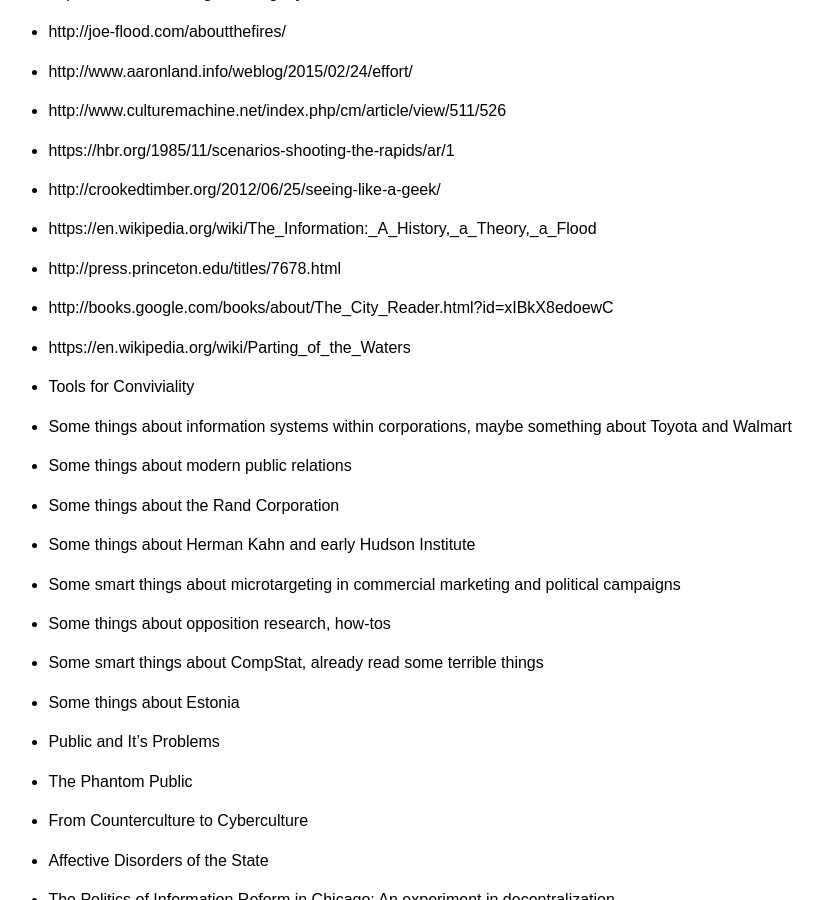
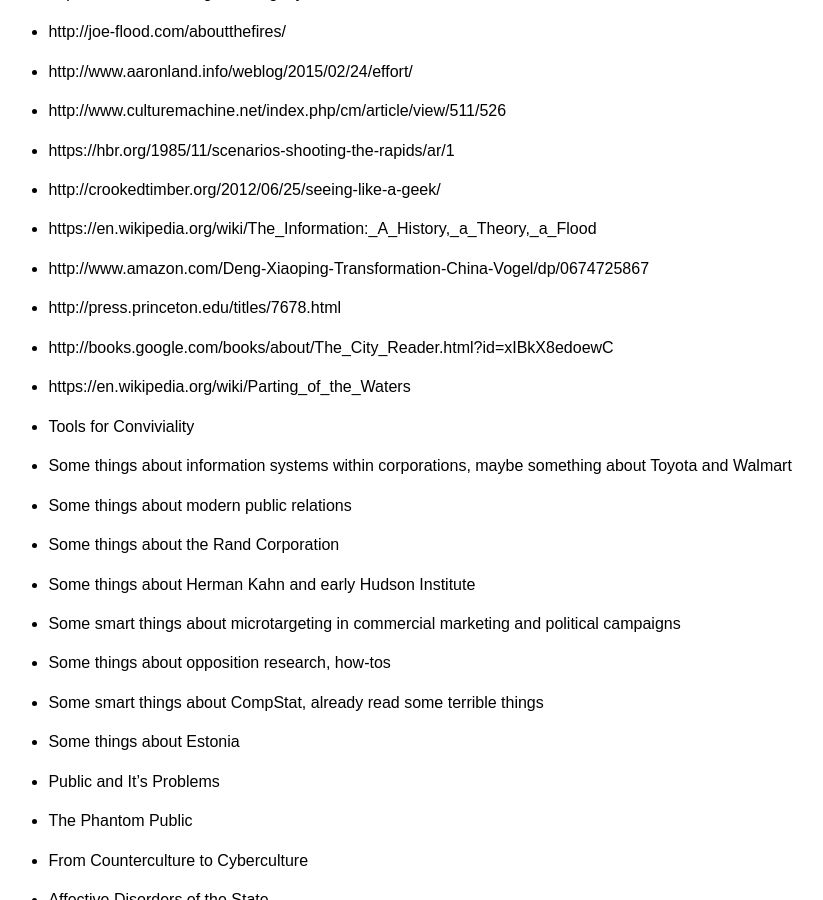
Before and after one commit to rebeccawilliams/bookclub, a Jekyll site: the page built from readinglist.md, in a window 1280 px wide and 900 px high, scrolled down 345 px. Shown: the whole window, without its empty margins (412-1235 px from the left). Built offline with Jekyll 4.4.1, drawn with Linux system fonts in a browser that asks for light colours; some of the changed lines change nothing that is shown.

Commit message:
Update readinglist.md

```diff
--- a/readinglist.md
+++ b/readinglist.md
@@ -15,6 +15,7 @@
 - https://hbr.org/1985/11/scenarios-shooting-the-rapids/ar/1
 - http://crookedtimber.org/2012/06/25/seeing-like-a-geek/
 - https://en.wikipedia.org/wiki/The_Information:_A_History,_a_Theory,_a_Flood
+- http://www.amazon.com/Deng-Xiaoping-Transformation-China-Vogel/dp/0674725867
 - http://press.princeton.edu/titles/7678.html
 - http://books.google.com/books/about/The_City_Reader.html?id=xIBkX8edoewC
 - https://en.wikipedia.org/wiki/Parting_of_the_Waters
```
